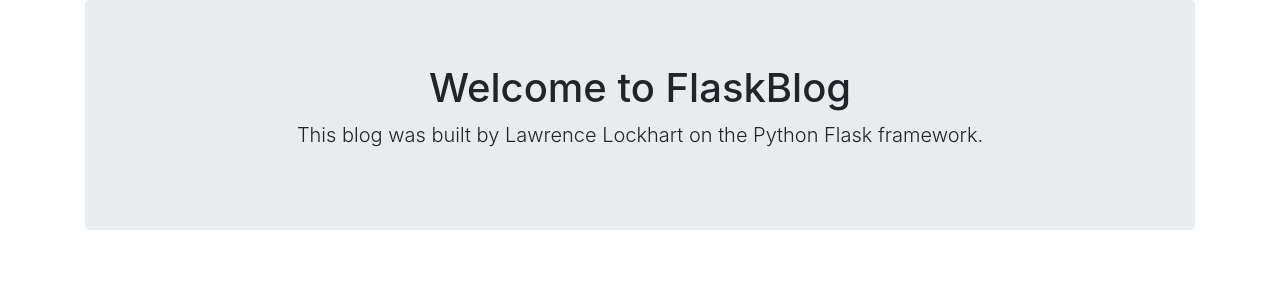
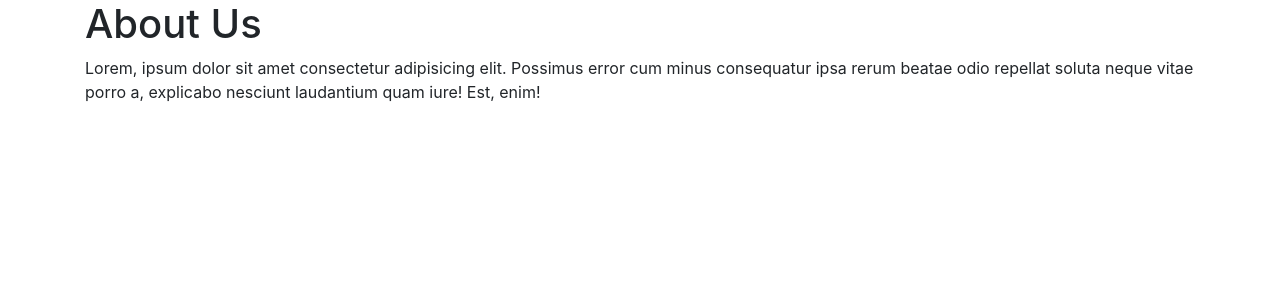
Before and after one commit to lawrencedcodes/FlaskBlog, a Flask app: page /about in a window 1280 px wide. Shown: the part 72-372 px from the top of the page. Run offline with Flask 2, Linux system fonts and the light colour scheme; some libraries are stand-ins or nearby versions.

Commit message:
add about page

```diff
--- a/templates/about.html
+++ b/templates/about.html
@@ -1,8 +1,6 @@
 {% extends 'layout.html' %}
 {% block body %}
-<div class="jumbotron text-center">
-    <h1>Welcome to FlaskBlog</h1>
-    <p class="lead">This blog was built by Lawrence Lockhart on the Python Flask framework.</p>
-</div>
+<h1>About Us</h1>
+<p>Lorem, ipsum dolor sit amet consectetur adipisicing elit. Possimus error cum minus consequatur ipsa rerum beatae odio repellat soluta neque vitae porro a, explicabo nesciunt laudantium quam iure! Est, enim! </p>
 
 {% endblock %}
```
